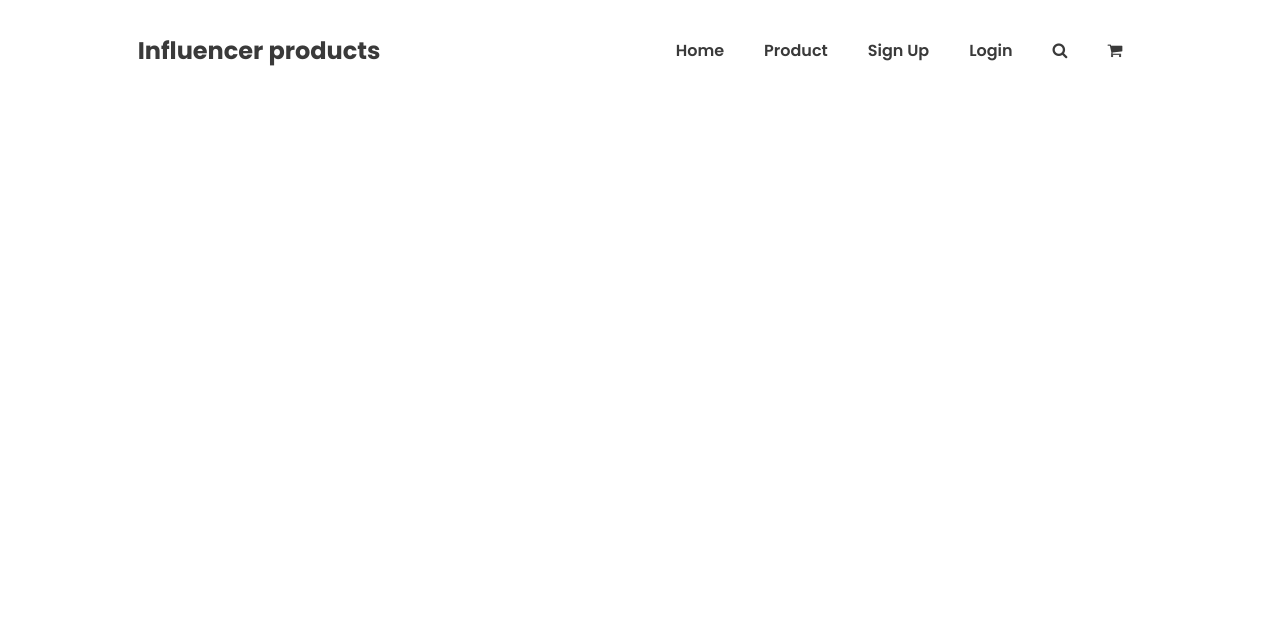
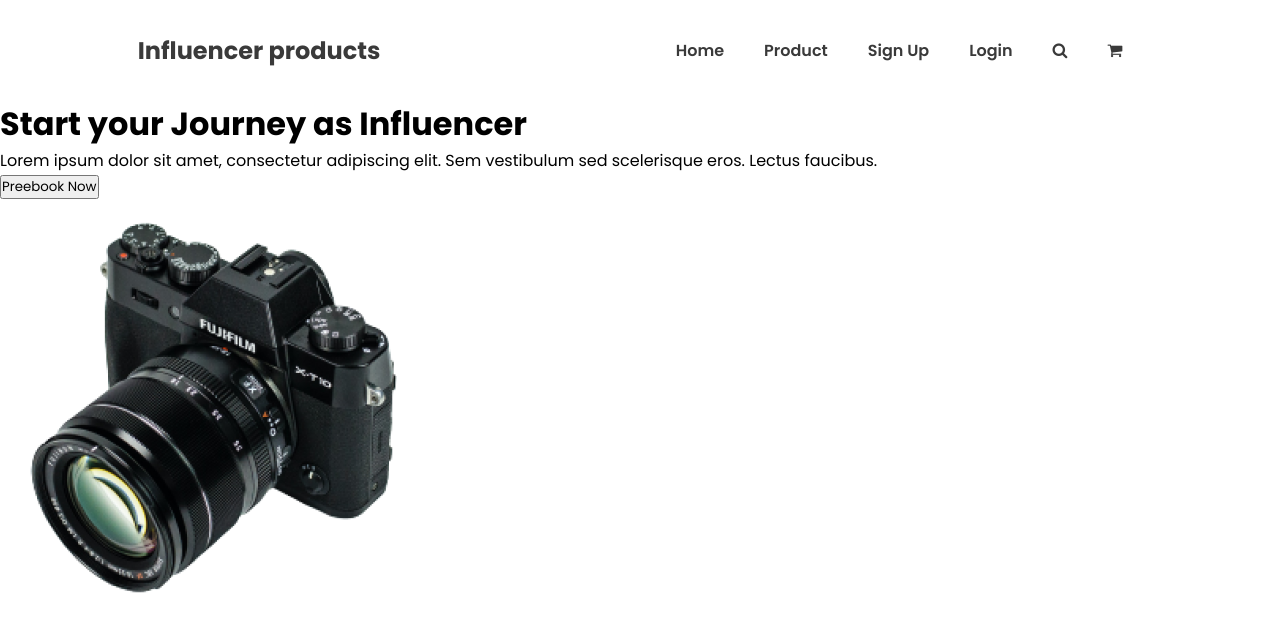
Before and after one commit to Its-Shojib/Influencer-Store, a plain HTML site: page index.html in a window 1280 px wide. Drawn offline with Linux system fonts and the light colour scheme.

Commit message:
Header Added

```diff
--- a/index.html
+++ b/index.html
@@ -20,6 +20,17 @@
                 <li><i class="fa fa-shopping-cart" aria-hidden="true"></i></li>
             </ul>
         </nav>
+        <div class="header">
+            <div class="header-text">
+                <h1 class="header-title">Start your Journey as
+                    Influencer</h1>
+                    <p>Lorem ipsum dolor sit amet, consectetur adipiscing elit. Sem vestibulum sed scelerisque eros. Lectus faucibus.</p>
+                    <button class="btn">Preebook Now</button>
+            </div>
+            <div class="header-img">
+                  <img src="./images/main-camera.png" alt="">
+            </div>
+        </div>
 
     </header>
     <main>
--- a/style.css
+++ b/style.css
@@ -25,7 +25,6 @@
     align-items: center;
     justify-content: space-around;
 }
-
 .navbar li {
     list-style: none;
     padding: 10px 20px;
```
